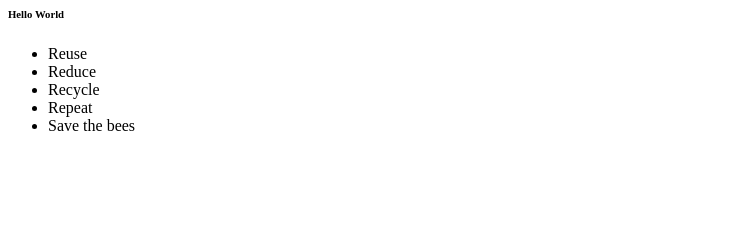
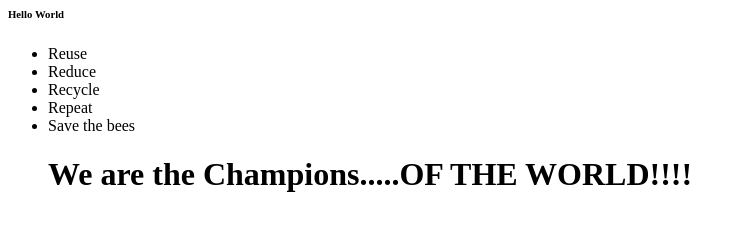
Before and after one commit to AveryDillon/NEW-DEMO, a plain HTML site: page index.html in a window 1280 px wide. Shown: the whole page, without its empty margins (0-744 px from the left). Drawn offline with Linux system fonts and the light colour scheme.

Commit message:
added header, queen

```diff
--- a/index.html
+++ b/index.html
@@ -8,6 +8,7 @@
 				<li>Recycle</li>
 				<li>Repeat</li>
 				<li>Save the bees</li>
+			<H1>We are the Champions.....OF THE WORLD!!!!</H1>
 			</ul>
 		</body>
 	</head>
```
